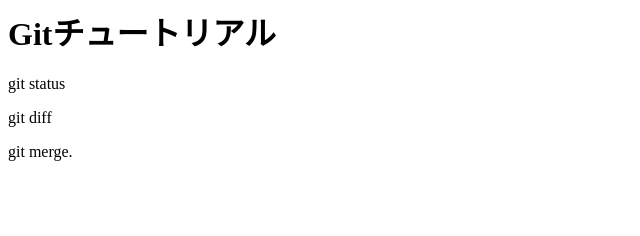
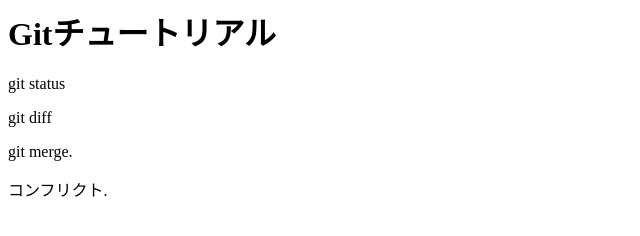
Before and after one commit to oka1118/git_tutorial, a plain HTML site: page index.html in a window 1280 px wide. Shown: the full height of the page, 0-640 px from the left. Drawn offline with Linux system fonts and the light colour scheme.

Commit message:
confrict wo tuika

```diff
--- a/index.html
+++ b/index.html
@@ -2,3 +2,4 @@
 <p>git status</p>
 <p>git diff</p>
 <p>git merge.</p>
+<p>コンフリクト.</p>
```
